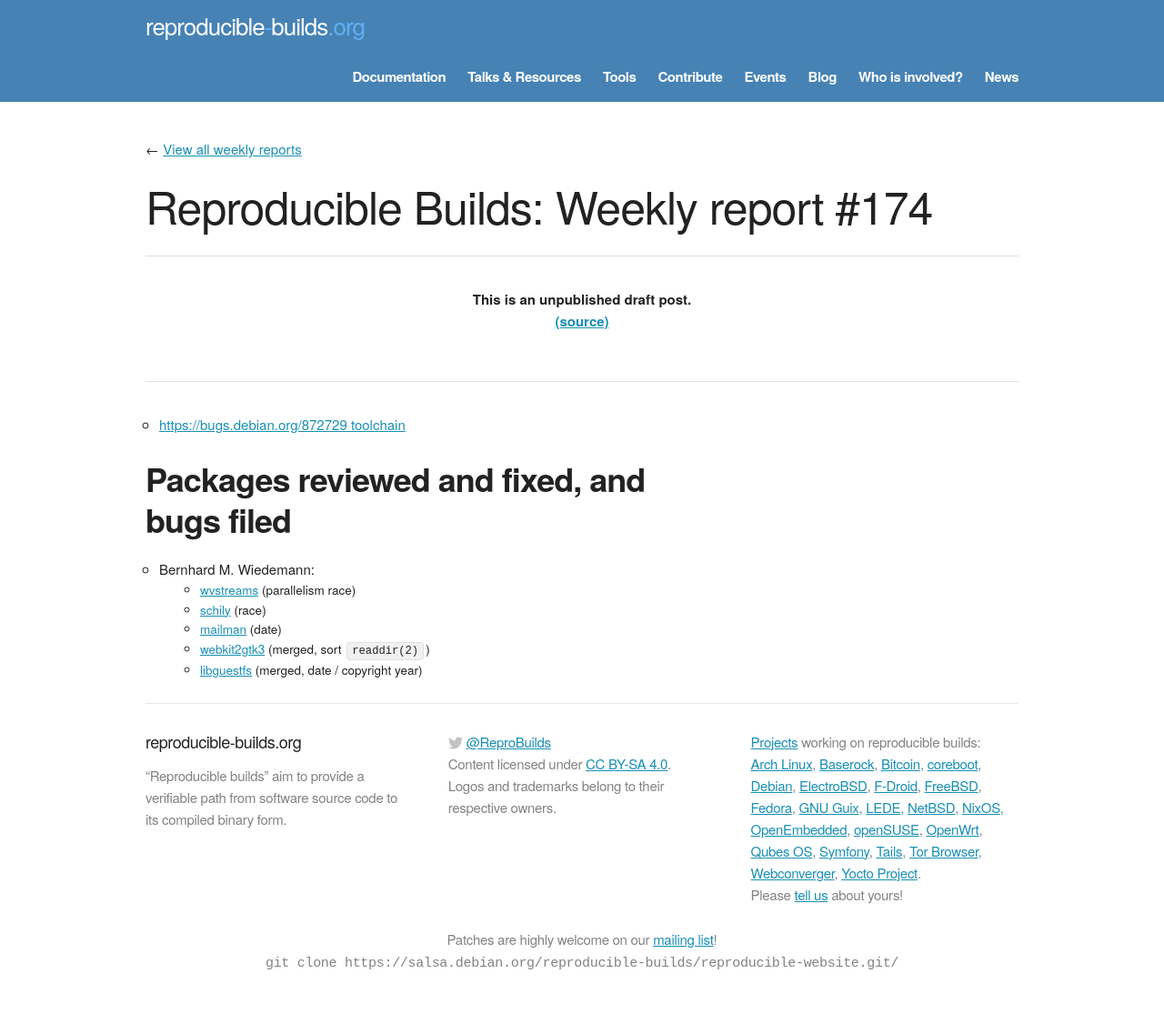
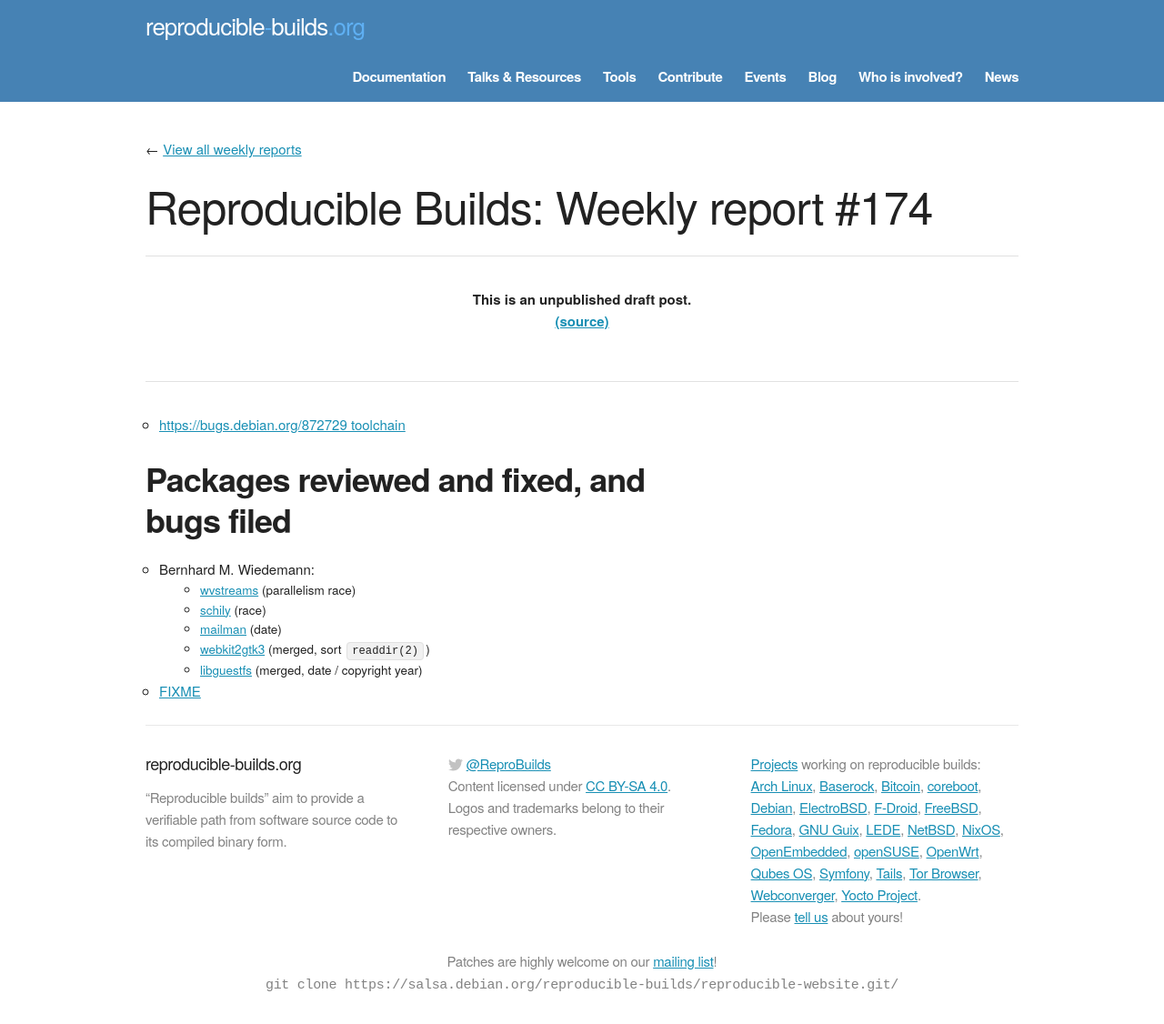
Before and after one commit to prototypefund/reproducible-website, a Jekyll site: the page built from _blog/posts/174.md, in a window 1280 px wide. Shown: the whole page at 91% size. Built offline with Jekyll 4.4.1, drawn with Linux system fonts in a browser that asks for light colours; some web fonts are replaced; before the commit the page ends 1102 px from its top, so only the background shows below that.

Commit message:
174 += https://salsa.debian.org/postgresql/postgresql-common/commit/c32ca637e093b4a1a3207ccbd86d82e56d9c5937

```diff
--- a/_blog/posts/174.md
+++ b/_blog/posts/174.md
@@ -14,3 +14,5 @@ Packages reviewed and fixed, and bugs filed
     * [mailman](https://build.opensuse.org/request/show/630980) (date)
     * [webkit2gtk3](https://bugs.webkit.org/show_bug.cgi?id=188738) (merged, sort `readdir(2)`)
     * [libguestfs](https://www.redhat.com/archives/libguestfs/2018-August/msg00230.html) (merged, date / copyright year)
+
+* [FIXME](https://salsa.debian.org/postgresql/postgresql-common/commit/c32ca637e093b4a1a3207ccbd86d82e56d9c5937)
```
